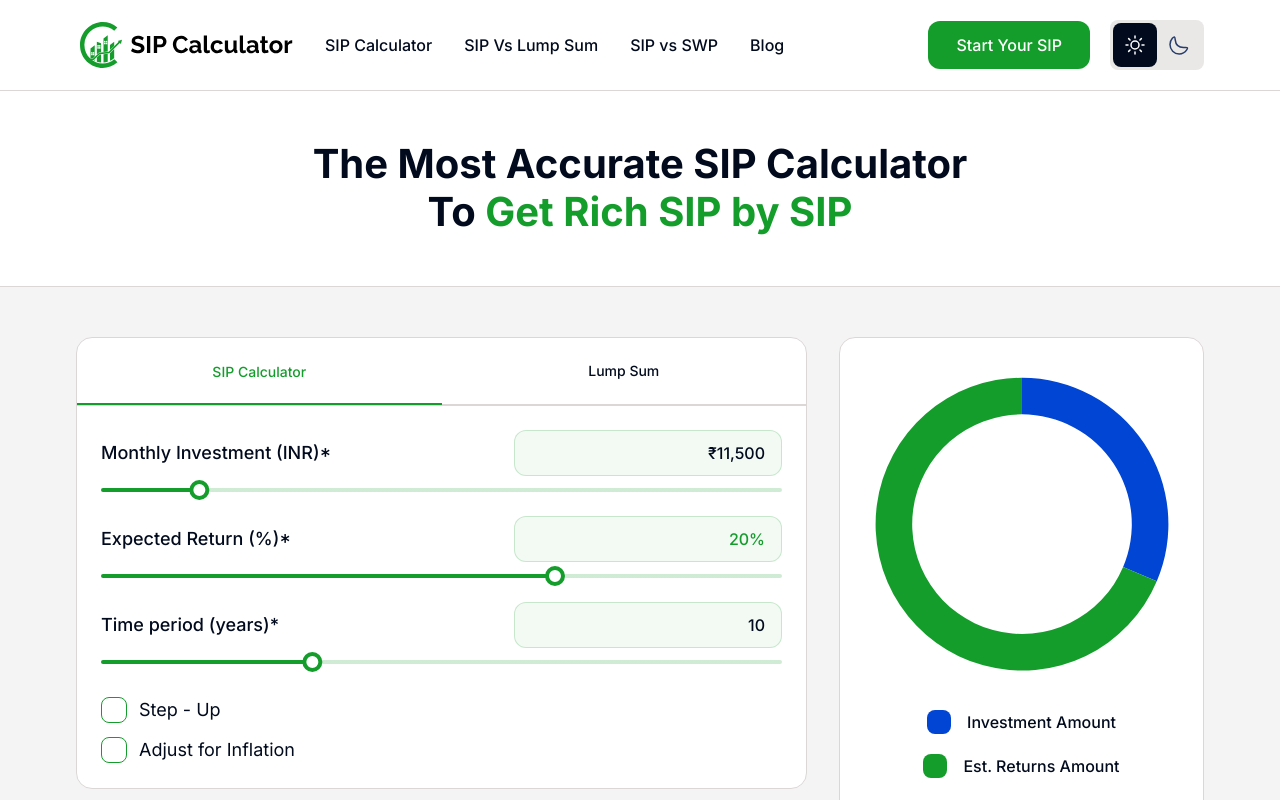
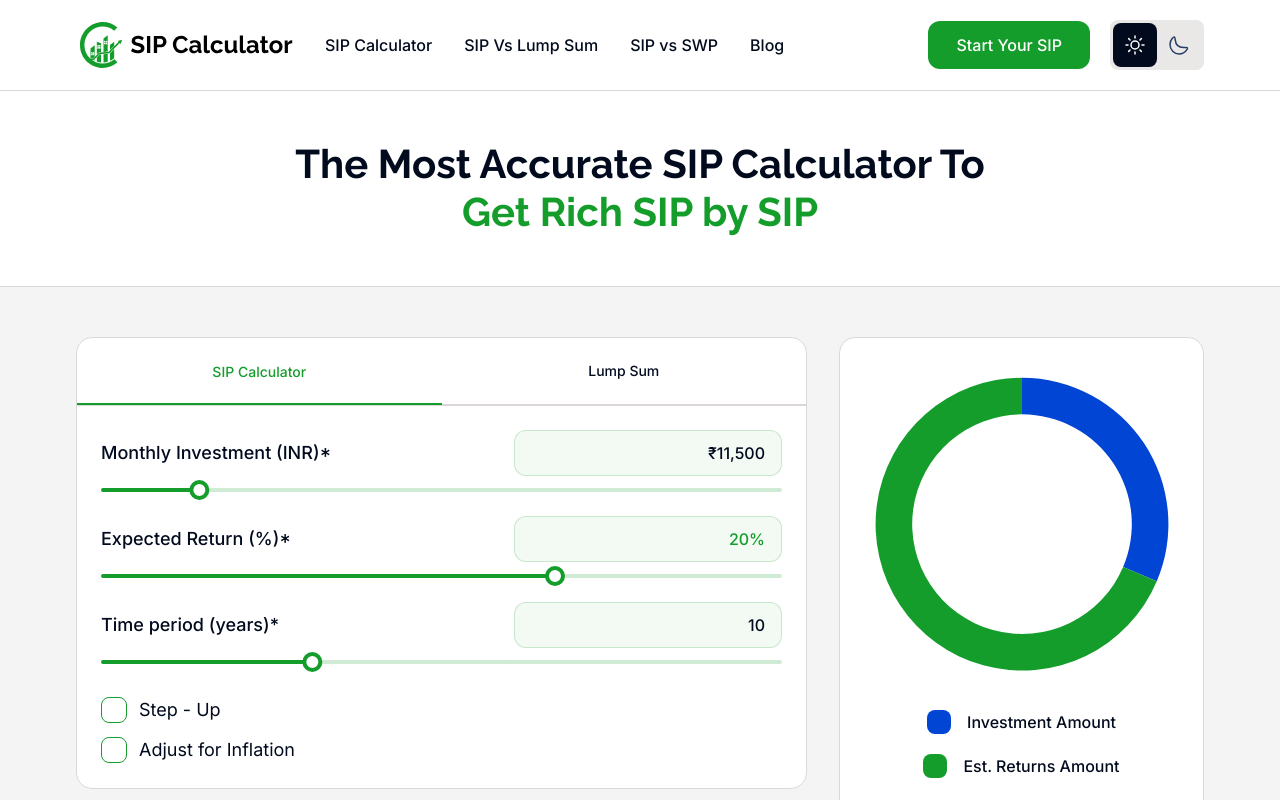
Before and after one commit to Hasan22Murtaza/SIP-Calculator, a Next.js app: page / in a window 1280 px wide. Shown: the top 800 px of the page. Built offline with nearby package versions, Linux system fonts and the light colour scheme.

Commit message:
reverted

```diff
--- a/src/app/layout.tsx
+++ b/src/app/layout.tsx
@@ -721,7 +721,7 @@ export default function RootLayout({
               {/* header section start */}
               <div className="relative pt-[140px] pb-[50px] bg-white dark:bg-my-black border-b border-[#DCD7D7] dark:border-[#263c6b]">
                 <div className="max-w-6xl mx-auto px-3 h-full flex items-center justify-center">
-                  <h1 className="text-center leading-[48px] text-2xl md:text-[40px] text-my-black dark:text-white font-bold lg:max-w-[700px]">
+                  <h1 className="font-raleway text-center leading-[48px] text-2xl md:text-[40px] text-my-black dark:text-white font-bold lg:max-w-[700px]">
                     {" "}
                     The Most Accurate SIP Calculator To
                     <span className="text-dark-green">
```
